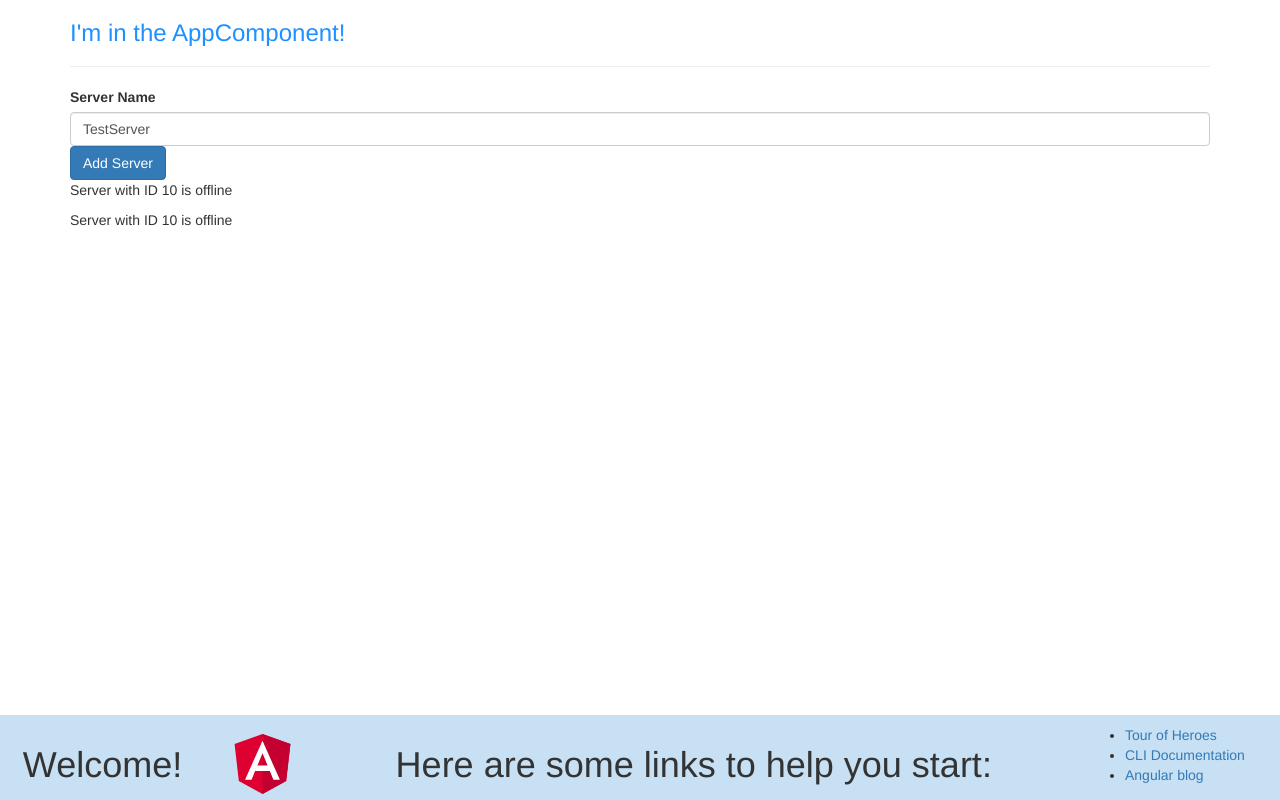
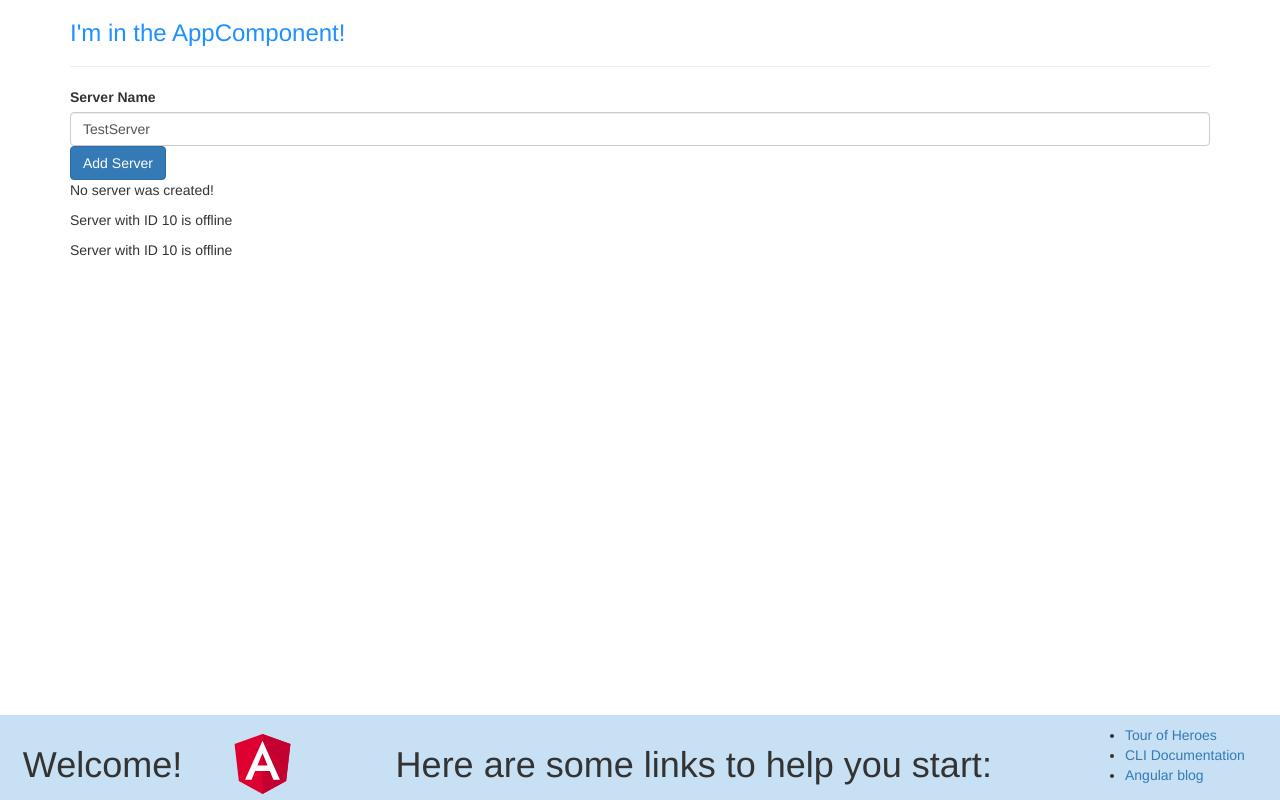
Before and after one commit to marcetorterolo/curso-angular9, an Angular app: page / in a window 1280 px wide. Built offline with nearby package versions, Linux system fonts and the light colour scheme.

Commit message:
add example of use ngIfElse

```diff
--- a/src/app/servers/servers.component.html
+++ b/src/app/servers/servers.component.html
@@ -13,6 +13,9 @@
    [disabled]="!allowNewServer"
    (click)="onCreateServer()">Add Server</button>
 <!-- <p>{{serverCreationStatus}}</p> -->
-<p *ngIf="serverCreated">Server was created! Name is {{ serverName }}</p>
+<p *ngIf="serverCreated; else noServer">Server was created! Name is {{ serverName }}</p>
+<ng-template #noServer>
+   <p>No server was created!</p>
+</ng-template>
 <app-server></app-server>
 <app-server></app-server>
```
